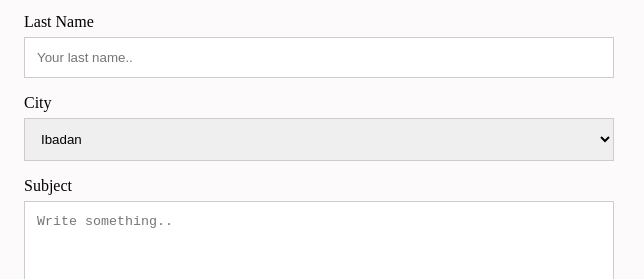
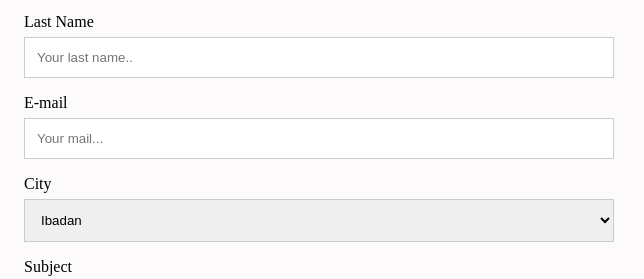
Before and after one commit to yommycrown/new-project, a plain HTML site: page index.html in a window 1280 px wide. Shown: the part 1315-1594 px from the top of the page, 636-1280 px from the left. Drawn offline with Linux system fonts and the light colour scheme.

Commit message:
Update index.html

```diff
--- a/index.html
+++ b/index.html
@@ -63,6 +63,8 @@
                   <input type="text" id="fname" name="firstname" placeholder="Your name..">
                   <label for="lname">Last Name</label>
                   <input type="text" id="lname" name="lastname" placeholder="Your last name..">
+                  <label for="lname">E-mail</label>
+                  <input type="text" id="lname" name="mail" placeholder="Your mail...">
                   <label for="city">City</label>
                   <select id="city" name="City">
                     <option value="ibadan">Ibadan</option>
```
